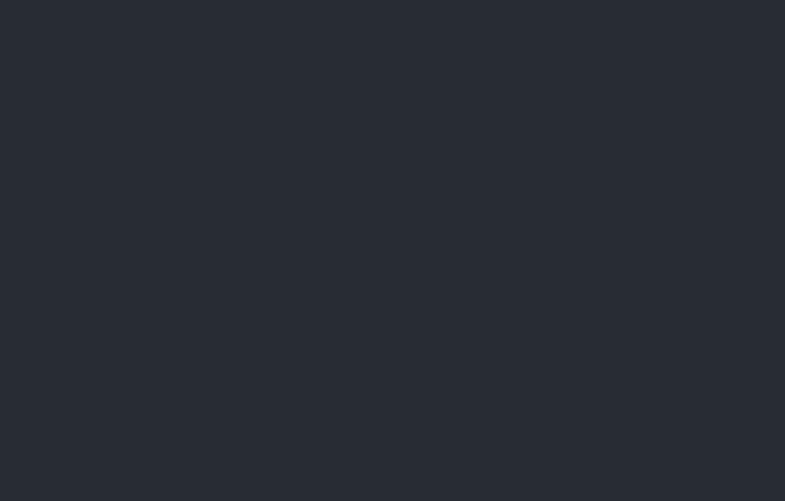
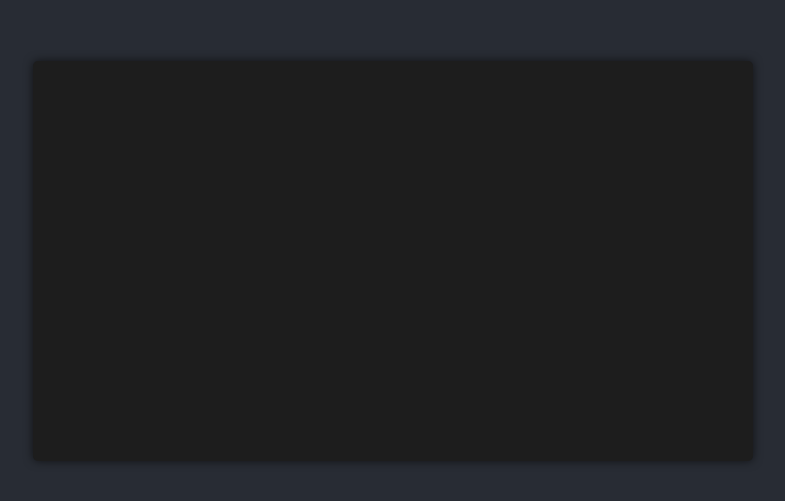
Before and after one commit to VenusakaVXT/developer-roadmap-tab, a React (Create React App) app: page / in a window 1280 px wide. Shown: the part 139-640 px from the top of the page, without its empty margins (247-1032 px from the left). Built offline with nearby package versions, Linux system fonts and the light colour scheme.

Commit message:
Design UI

```diff
--- a/src/App.css
+++ b/src/App.css
@@ -1,8 +1,4 @@
 .App {
-  text-align: center;
-}
-
-.App-header {
   background-color: #282c34;
   min-height: 100vh;
   display: flex;
@@ -13,6 +9,14 @@
   color: white;
 }
 
+.App-wrapper {
+  width: 720px;
+  height: 400px;
+  background: #1d1d1d;
+  border-radius: 5px;
+  box-shadow: 0 0 10px rgba(0, 0, 0, 0.6);
+}
+
 .App-link {
   color: #61dafb;
 }
--- a/src/App.js
+++ b/src/App.js
@@ -1,13 +1,11 @@
-import './App.css';
+import './App.css'
 
 function App() {
   return (
-    <div className="App">
-      <header className="App-header">
-
-      </header>
+    <div className='App'>
+      <div className='App-wrapper'></div>
     </div>
   )
 }
 
-export default App;
+export default App
```
